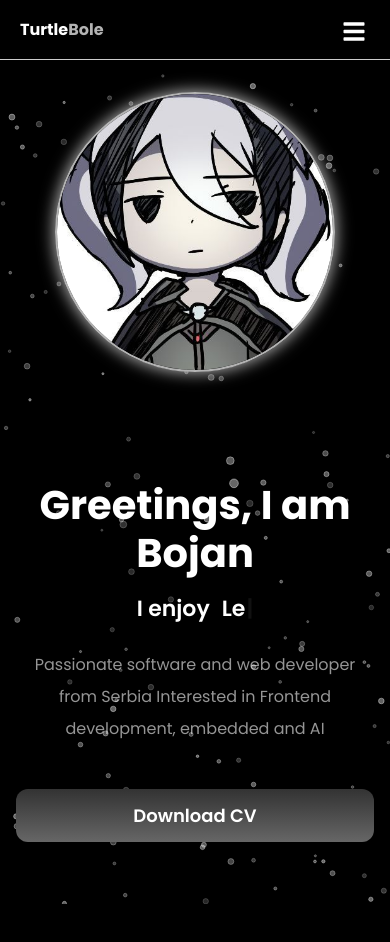
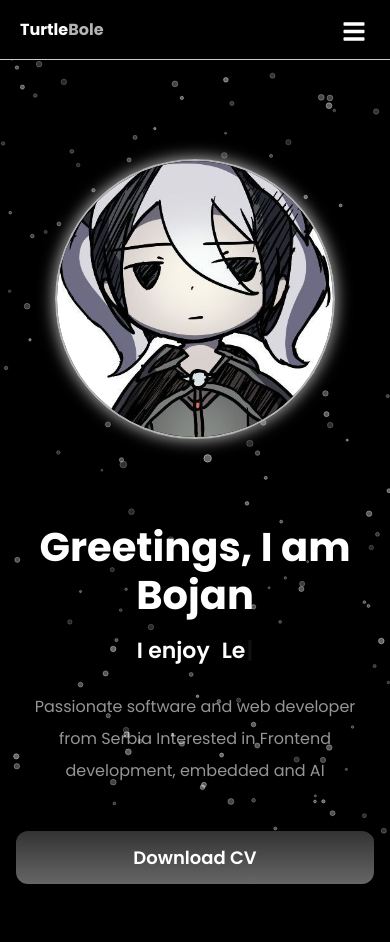
Before and after one commit to Turtlebole/turtle-portfolio, a React (Create React App) app: page / in a window 390 px wide. Shown: the top 942 px of the page. Built offline with nearby package versions, Linux system fonts and the light colour scheme.

Commit message:
Hero responsive fix

```diff
--- a/src/components/HeroSection/HeroStyle.js
+++ b/src/components/HeroSection/HeroStyle.js
@@ -87,11 +87,12 @@ export const HeroRightContainer = styled.div`
         order: 1;
         justify-content: center;
         align-items: center;
-        margin-bottom: 80px;
+        margin-top:5vh;
+        margin-bottom: 10vh;
     }
 
     @media (max-width: 640px) {
-        margin-bottom: 30px;
+        margin-top: 15vh;
     }
 `;
 
--- a/src/components/Navbar/NavbarStyledComponent.js
+++ b/src/components/Navbar/NavbarStyledComponent.js
@@ -9,7 +9,8 @@ export const Nav = styled.div`
     justify-content: center;
     user-select: none;
     font-size: 1rem;
-    position: sticky;
+    position: absolute;
+    width: 100%; /* Ensure it spans the full width */
     top: 0;
     z-index: 10;
     transition: 0.8s all ease;
```
